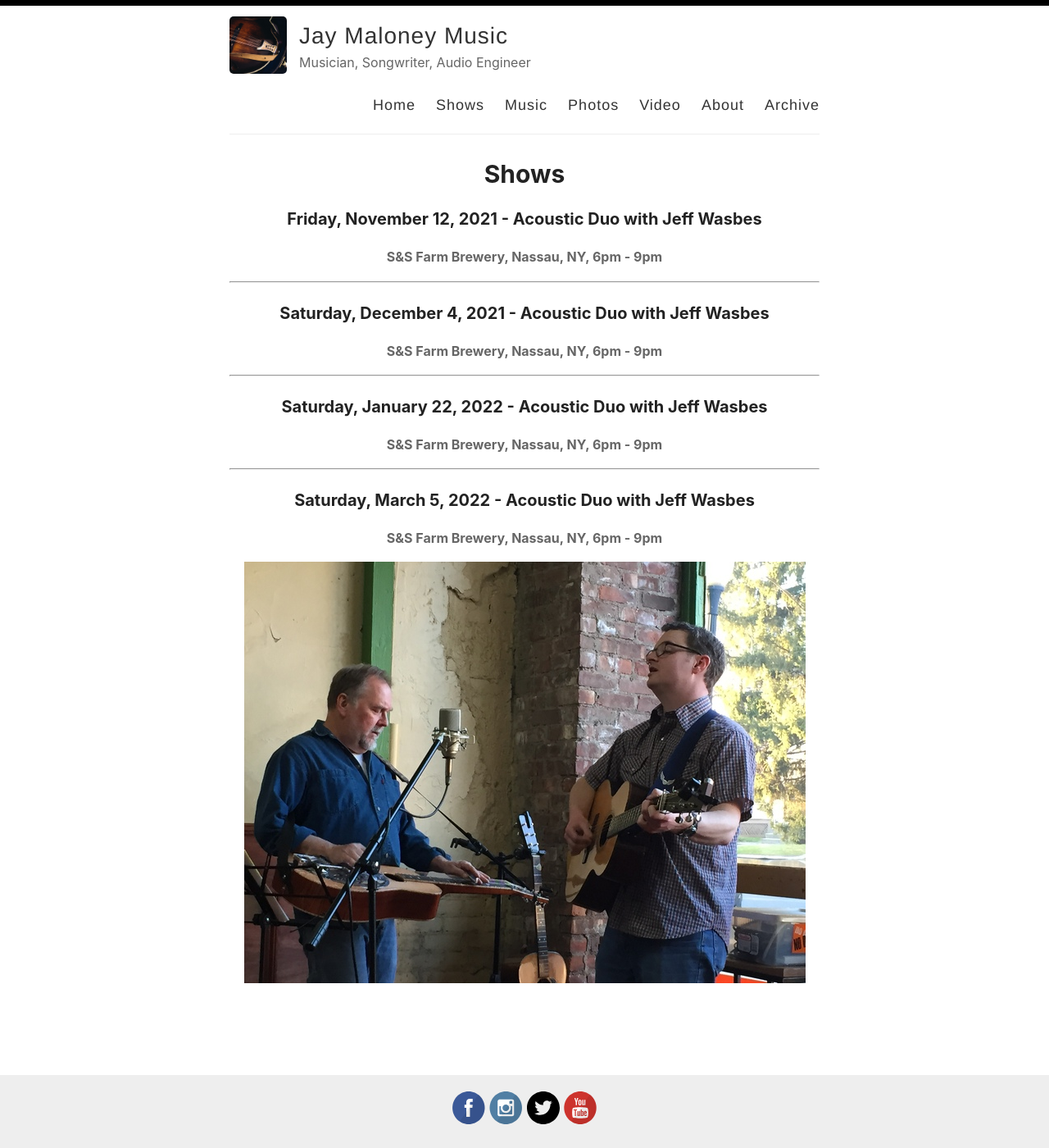
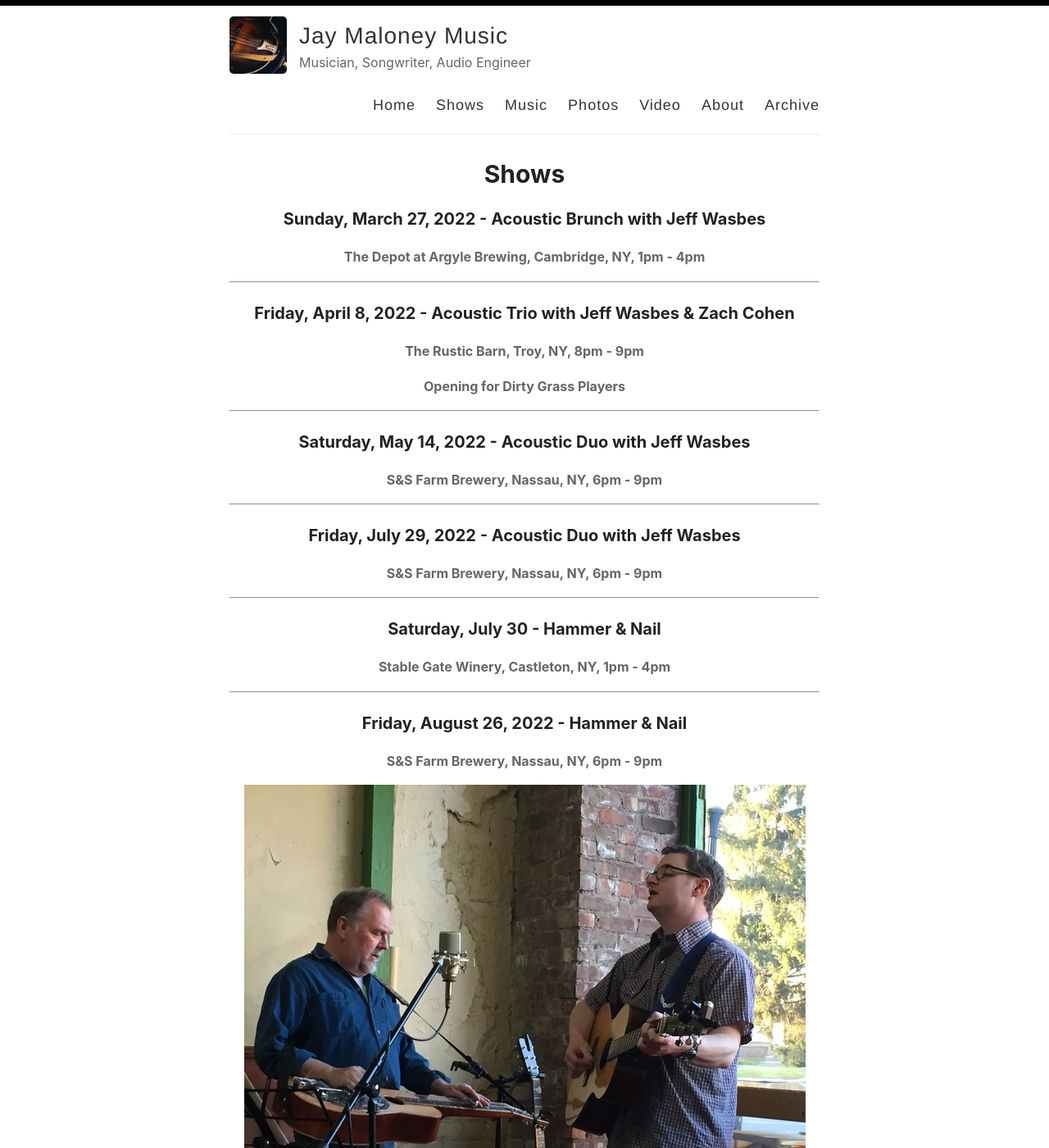
Before and after one commit to thisjaymaloney/thisjaymaloney.github.io, a Jekyll site: the page built from _pages/shows.md, in a window 1280 px wide and 1400 px high. Shown: the whole window at 82% size. Built offline with Jekyll 4.4.1, drawn with Linux system fonts in a browser that asks for light colours.

Commit message:
Update shows.md

```diff
--- a/_pages/shows.md
+++ b/_pages/shows.md
@@ -3,18 +3,24 @@ layout: page
 permalink: /shows/
 title: Shows
 ---
-### Friday, November 12, 2021 - Acoustic Duo with Jeff Wasbes
+### Sunday, March 27, 2022 - Acoustic Brunch with Jeff Wasbes
+#### The Depot at Argyle Brewing, Cambridge, NY, 1pm - 4pm
+---
+### Friday, April 8, 2022 - Acoustic Trio with Jeff Wasbes & Zach Cohen
+#### The Rustic Barn, Troy, NY, 8pm - 9pm
+#### Opening for Dirty Grass Players
+---
+### Saturday, May 14, 2022 - Acoustic Duo with Jeff Wasbes
 #### S&S Farm Brewery, Nassau, NY, 6pm - 9pm
 ---
-### Saturday, December 4, 2021 - Acoustic Duo with Jeff Wasbes
+### Friday, July 29, 2022 - Acoustic Duo with Jeff Wasbes
 #### S&S Farm Brewery, Nassau, NY, 6pm - 9pm
 ---
-### Saturday, January 22, 2022 - Acoustic Duo with Jeff Wasbes
+### Saturday, July 30 - Hammer & Nail
+#### Stable Gate Winery, Castleton, NY, 1pm - 4pm
+---
+### Friday, August 26, 2022 - Hammer & Nail
 #### S&S Farm Brewery, Nassau, NY, 6pm - 9pm
----
-### Saturday, March 5, 2022 - Acoustic Duo with Jeff Wasbes
-#### S&S Farm Brewery, Nassau, NY, 6pm - 9pm
-
 <p style="text-align:center;">
 <img src="/images/Jay M. 001_sm.jpg" alt="Jay Maloney & Kevin Maul - 2016">
 </p>
```
